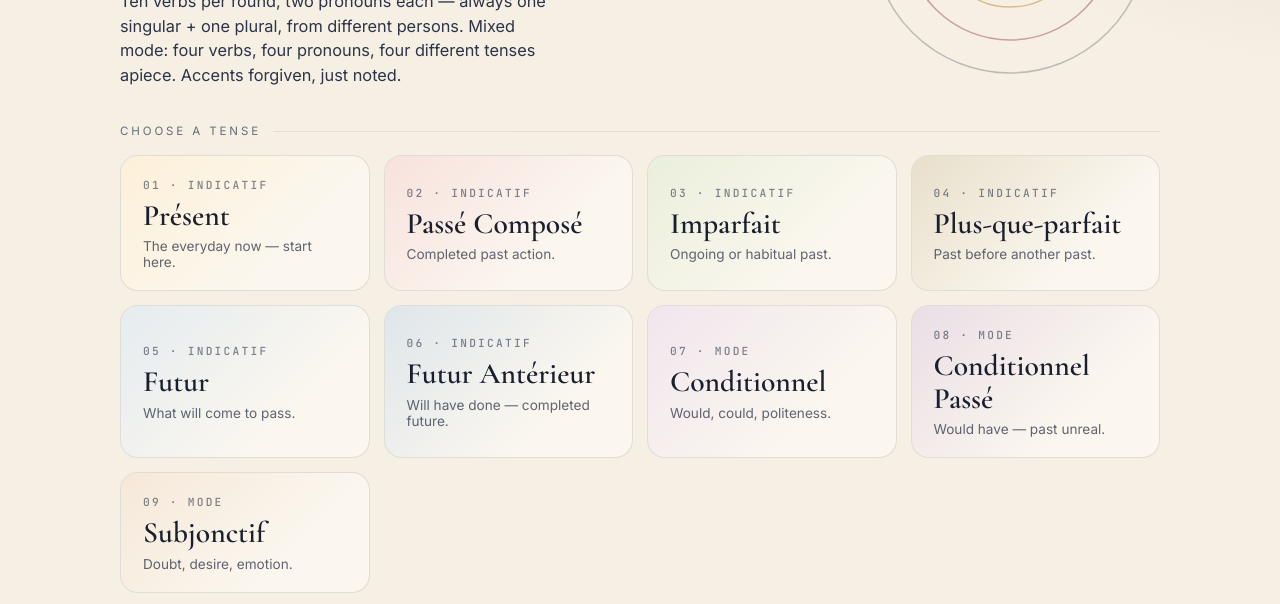
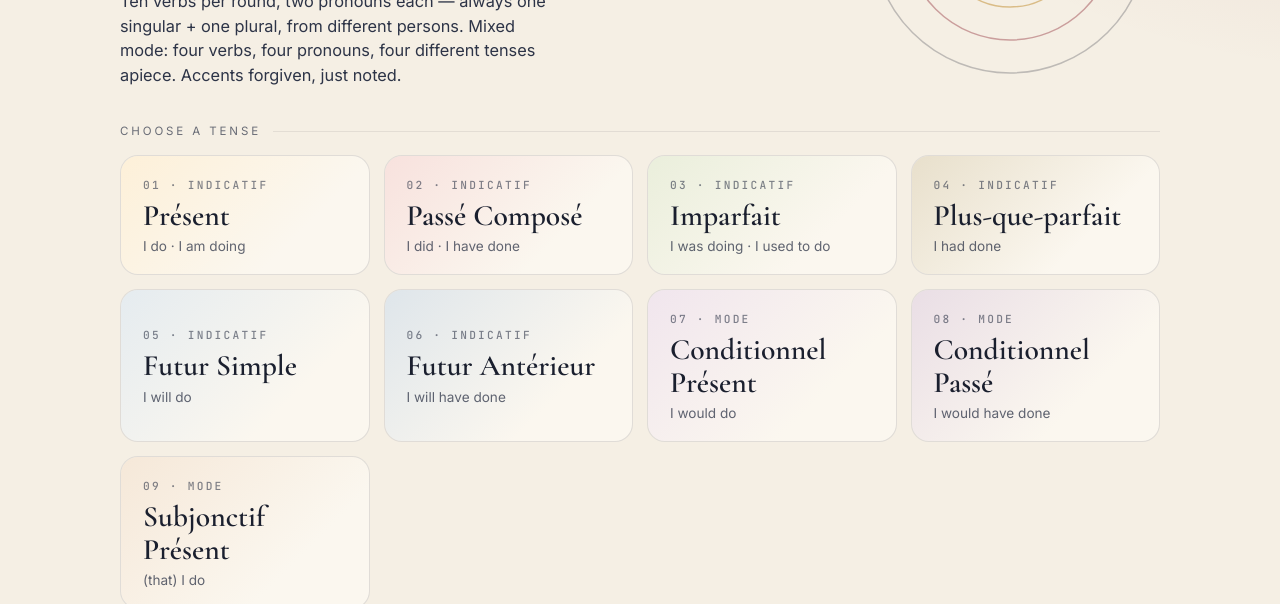
Before and after one commit to khassanboi/french-conjugation-trainer, a plain HTML site: page index.html in a window 1280 px wide. Shown: the part 345-949 px from the top of the page. Drawn offline with nearby package versions, Linux system fonts and the light colour scheme.

Commit message:
Standardize tense names and use English example translations as hints

```diff
--- a/index.html
+++ b/index.html
@@ -596,47 +596,47 @@ input:focus{
     <button class="tense-card" data-mode="present" onclick="startGame('present')">
       <div class="tense-num">01 · INDICATIF</div>
       <div class="tense-name">Présent</div>
-      <div class="tense-hint">The everyday now — start here.</div>
+      <div class="tense-hint">I do · I am doing</div>
     </button>
     <button class="tense-card" data-mode="passeCompose" onclick="startGame('passeCompose')">
       <div class="tense-num">02 · INDICATIF</div>
       <div class="tense-name">Passé Composé</div>
-      <div class="tense-hint">Completed past action.</div>
+      <div class="tense-hint">I did · I have done</div>
     </button>
     <button class="tense-card" data-mode="imparfait" onclick="startGame('imparfait')">
       <div class="tense-num">03 · INDICATIF</div>
       <div class="tense-name">Imparfait</div>
-      <div class="tense-hint">Ongoing or habitual past.</div>
+      <div class="tense-hint">I was doing · I used to do</div>
     </button>
     <button class="tense-card" data-mode="plusQueParfait" onclick="startGame('plusQueParfait')">
       <div class="tense-num">04 · INDICATIF</div>
       <div class="tense-name">Plus-que-parfait</div>
-      <div class="tense-hint">Past before another past.</div>
+      <div class="tense-hint">I had done</div>
     </button>
     <button class="tense-card" data-mode="futur" onclick="startGame('futur')">
       <div class="tense-num">05 · INDICATIF</div>
-      <div class="tense-name">Futur</div>
-      <div class="tense-hint">What will come to pass.</div>
+      <div class="tense-name">Futur Simple</div>
+      <div class="tense-hint">I will do</div>
     </button>
     <button class="tense-card" data-mode="futurAnterieur" onclick="startGame('futurAnterieur')">
       <div class="tense-num">06 · INDICATIF</div>
       <div class="tense-name">Futur Antérieur</div>
-      <div class="tense-hint">Will have done — completed future.</div>
+      <div class="tense-hint">I will have done</div>
     </button>
     <button class="tense-card" data-mode="conditionnel" onclick="startGame('conditionnel')">
       <div class="tense-num">07 · MODE</div>
-      <div class="tense-name">Conditionnel</div>
-      <div class="tense-hint">Would, could, politeness.</div>
+      <div class="tense-name">Conditionnel Présent</div>
+      <div class="tense-hint">I would do</div>
     </button>
     <button class="tense-card" data-mode="conditionnelPasse" onclick="startGame('conditionnelPasse')">
       <div class="tense-num">08 · MODE</div>
       <div class="tense-name">Conditionnel Passé</div>
-      <div class="tense-hint">Would have — past unreal.</div>
+      <div class="tense-hint">I would have done</div>
     </button>
     <button class="tense-card" data-mode="subjonctif" onclick="startGame('subjonctif')">
       <div class="tense-num">09 · MODE</div>
-      <div class="tense-name">Subjonctif</div>
-      <div class="tense-hint">Doubt, desire, emotion.</div>
+      <div class="tense-name">Subjonctif Présent</div>
+      <div class="tense-hint">(that) I do</div>
     </button>
   </div>
 
@@ -762,11 +762,11 @@ const tenseNames = {
   passeCompose:'Passé Composé',
   imparfait:'Imparfait',
   plusQueParfait:'Plus-que-parfait',
-  futur:'Futur',
+  futur:'Futur Simple',
   futurAnterieur:'Futur Antérieur',
-  conditionnel:'Conditionnel',
+  conditionnel:'Conditionnel Présent',
   conditionnelPasse:'Conditionnel Passé',
-  subjonctif:'Subjonctif'
+  subjonctif:'Subjonctif Présent'
 };
 
 const ALL_TENSES = ['present','passeCompose','imparfait','plusQueParfait','futur','futurAnterieur','conditionnel','conditionnelPasse','subjonctif'];
```
